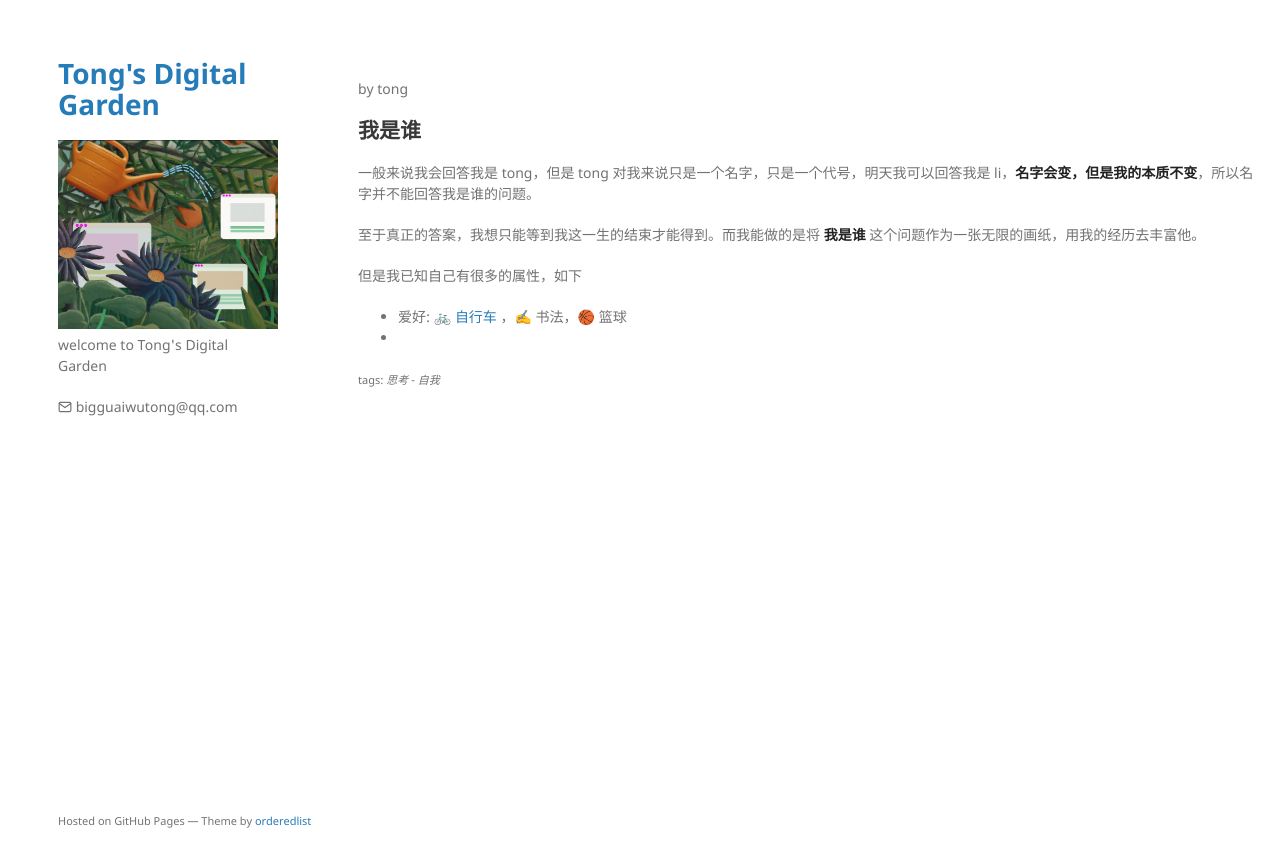
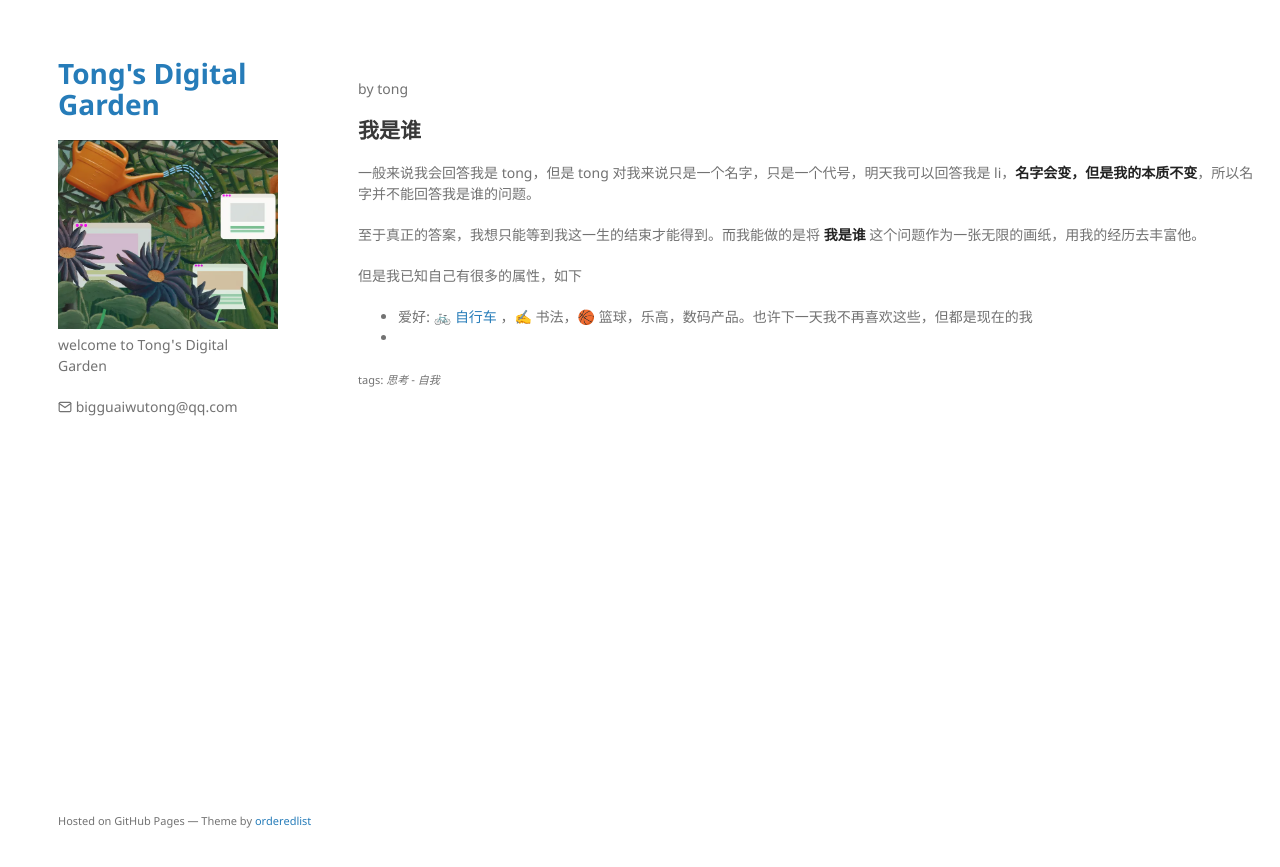
Before and after one commit to TongCodeSpace/TongCodeSpace.github.io, a Jekyll site: the page built from note/想法/自我/我是谁.md, in a window 1280 px wide. Shown: the top 867 px of the page. Built offline with Jekyll 4.4.1, drawn with Linux system fonts in a browser that asks for light colours; comment, search, counter and statistics services are not loaded.

Commit message:
vault backup: M .obsidian/workspace.json note/想法/自我/我是谁.md

```diff
--- a/note/想法/自我/我是谁.md
+++ b/note/想法/自我/我是谁.md
@@ -11,5 +11,5 @@ tags:
 至于真正的答案，我想只能等到我这一生的结束才能得到。而我能做的是将 **我是谁** 这个问题作为一张无限的画纸，用我的经历去丰富他。
 
 但是我已知自己有很多的属性，如下
-- 爱好: 🚲 [自行车](../../生活/爱好/自行车.md) ，✍ 书法，🏀 篮球
+- 爱好: 🚲 [自行车](../../生活/爱好/自行车.md) ，✍ 书法，🏀 篮球，乐高，数码产品。也许下一天我不再喜欢这些，但都是现在的我
 -
```
Also changed, not shown: .obsidian/workspace.json.
